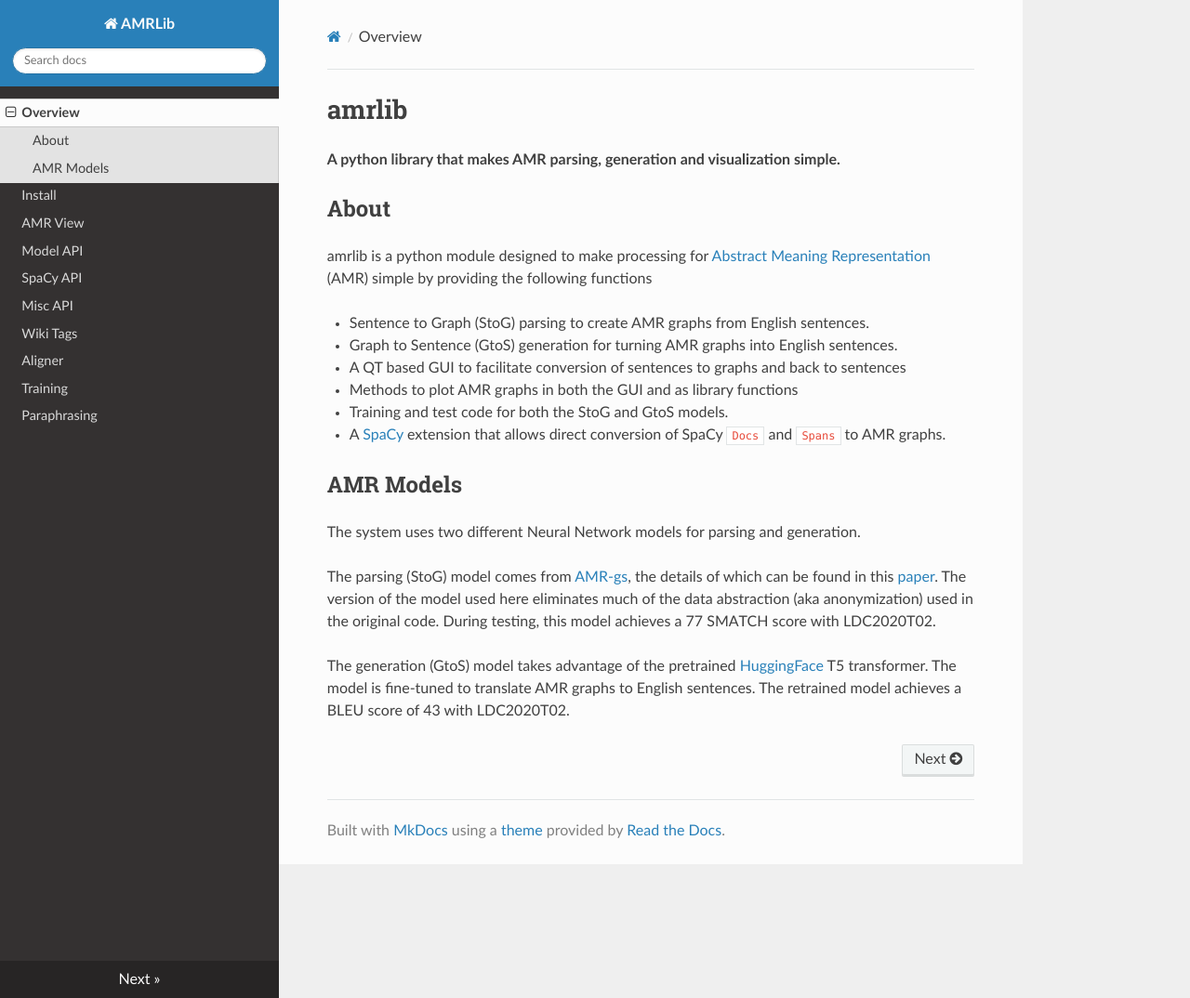
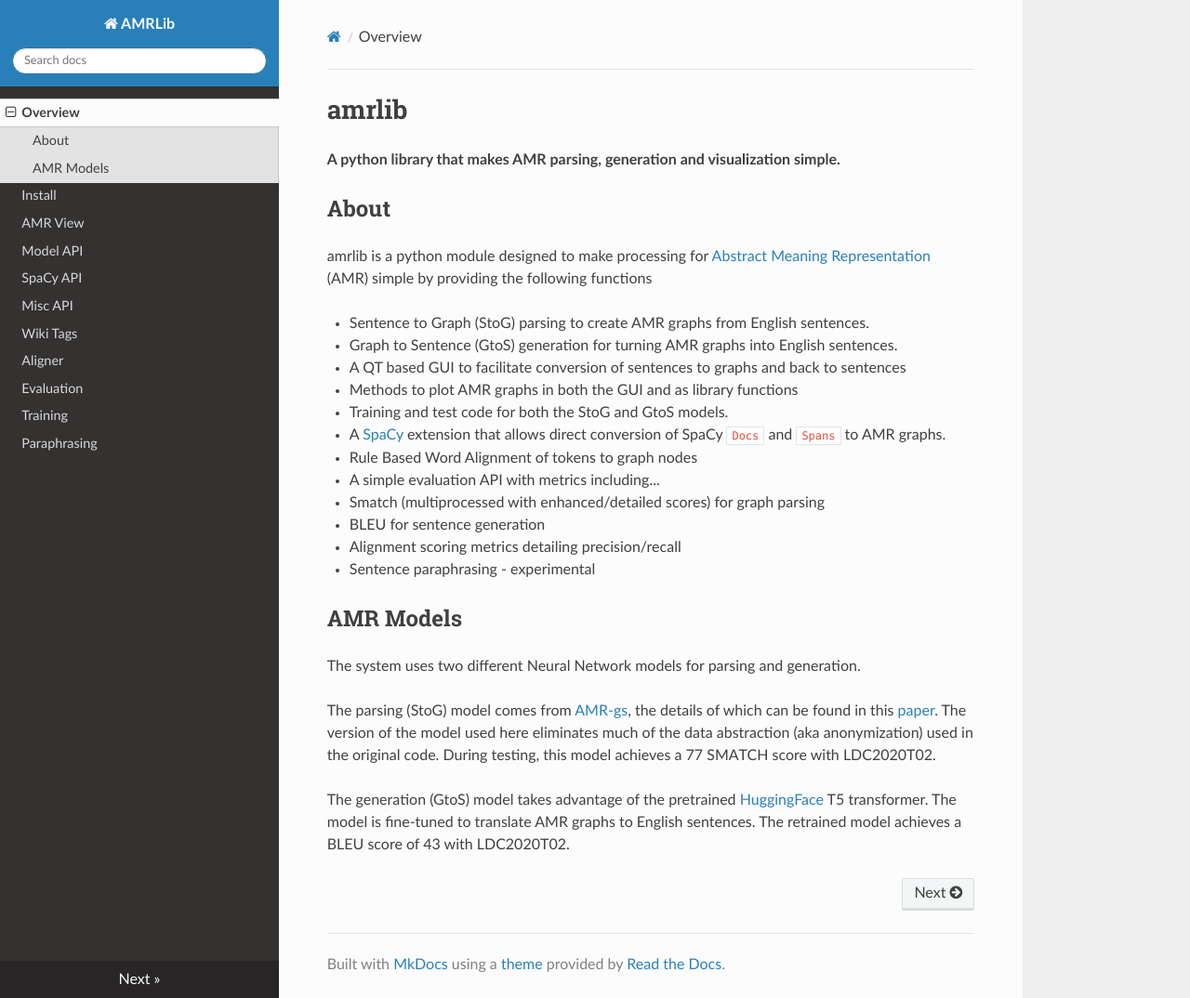
Before and after one commit to bjascob/amrlib, an MkDocs documentation site: the page built from docs/index.md, in a window 1280 px wide and 1074 px high. Shown: the whole window at 93% size. Built offline with MkDocs 1.6.1, drawn with Linux system fonts in a browser that asks for light colours; nearby versions of some CDN libraries.

Commit message:
Update docs for metrics api

```diff
--- a/amrlib/__init__.py
+++ b/amrlib/__init__.py
@@ -9,7 +9,7 @@ logger = logging.getLogger(__name__)
 
 
 # Library version number
-__version__ = '0.1.1'
+__version__ = '0.2.0.pre-release'
 
 
 # Download the model to and un-tar it in the mdata_dir
--- a/docs/index.md
+++ b/docs/index.md
@@ -17,9 +17,21 @@ amrlib is a python module designed to make processing for [Abstract Meaning Repr
 
 * Training and test code for both the StoG and GtoS models.
 
-
 * A [SpaCy](https://github.com/explosion/spaCy) extension that allows direct conversion of
 SpaCy `Docs` and `Spans` to AMR graphs.
+
+* Rule Based Word Alignment of tokens to graph nodes
+
+* A simple evaluation API with metrics including...
+
+  - Smatch (multiprocessed with enhanced/detailed scores) for graph parsing
+
+  - BLEU for sentence generation
+
+  - Alignment scoring metrics detailing precision/recall
+
+* Sentence paraphrasing - experimental
+
 
 
 ## AMR Models
--- a/mkdocs.yml
+++ b/mkdocs.yml
@@ -8,6 +8,7 @@ nav:
 - 'Misc API':   api_misc.md
 - 'Wiki Tags':  wiki.md
 - Aligner:      rbw_aligner.md
+- Evaluation:   evaluation.md
 - Training:     training.md
 - Paraphrasing: paraphrase.md
 theme: readthedocs
```
Also changed, not shown: README.md (+5 -0 lines), docs/evaluation.md (added, +70 -0 lines).
